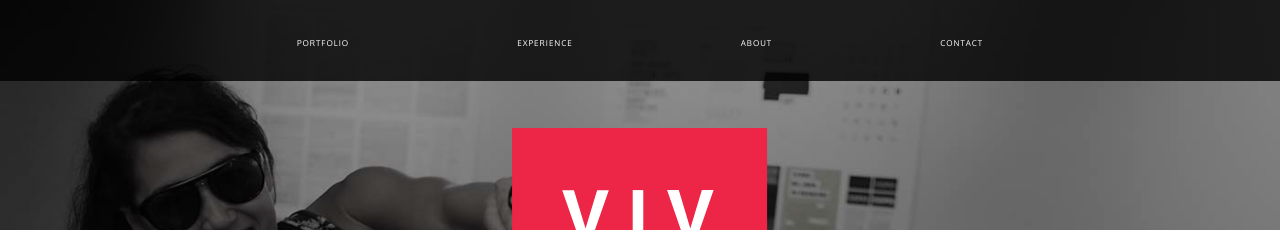
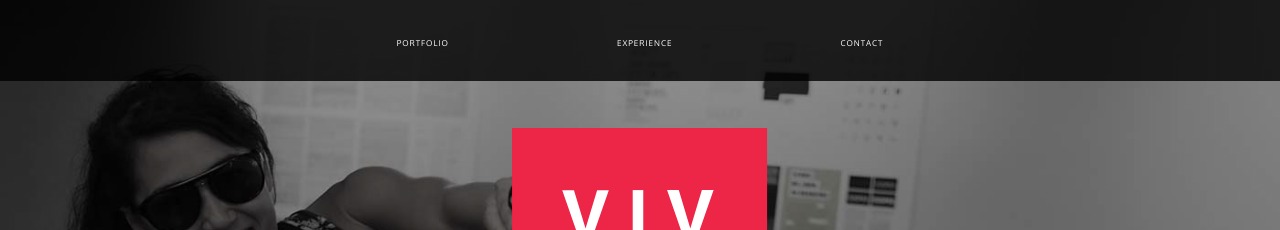
Before and after one commit to vivkay/portfolio-new, a Jekyll site: the page built from index.html, in a window 1280 px wide. Shown: the top 230 px of the page. Built offline with Jekyll 4.4.1, drawn with Linux system fonts in a browser that asks for light colours; Markdown is read by kramdown in place of the engine named in the settings.

Commit message:
removes about link in nav

```diff
--- a/_layouts/default.html
+++ b/_layouts/default.html
@@ -31,7 +31,6 @@
                 {% endif %}
                 <li class="nav-link"><a class="{% if page.url == '/index.html#portfolio'%}current{% endif %}" href="{{site.baseurl}}/index.html#portfolio">PORTFOLIO</a></li>
                 <li class="nav-link"><a href="{{site.baseurl}}/index.html#experience">EXPERIENCE</a></li>
-                <li class="nav-link"><a href="{{site.baseurl}}/index.html#about">ABOUT</a></li>
                 <li class="nav-link"><a href="{{site.baseurl}}/index.html#contact">CONTACT</a></li>
         </nav>
 </header>
```
